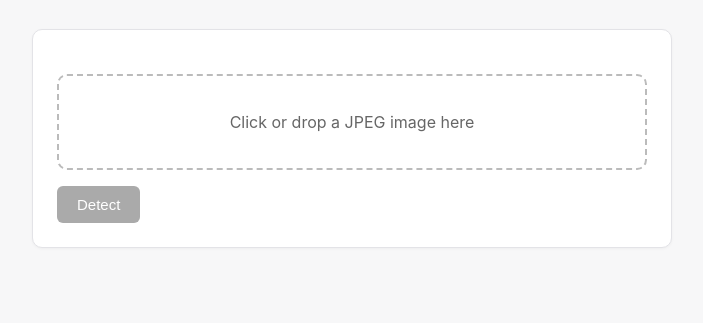
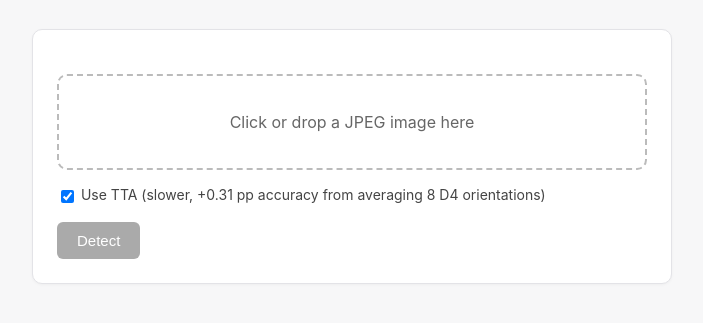
Before and after one commit to peadun/image-steg-check-cnn-based, a Flask app: page / in a window 1280 px wide. Shown: the part 154-477 px from the top of the page, without its empty margins (288-991 px from the left). Run offline with Flask 3, Linux system fonts and the light colour scheme; parts of the project's set-up code (start-up, migrations or seed data) failed here and were passed over; some libraries are stand-ins or nearby versions.

Commit message:
Add TTA toggle checkbox in UI for demo flexibility

```diff
--- a/server.py
+++ b/server.py
@@ -124,7 +124,8 @@ def predict():
                              f'max {MAX_IMAGE_DIMENSION}×{MAX_IMAGE_DIMENSION})'
                 }), 400
 
-        is_stego, confidence = efficientnet_inference.predict(tmp_path)
+        use_tta = request.form.get('use_tta', 'true').lower() != 'false'
+        is_stego, confidence = efficientnet_inference.predict(tmp_path, use_tta=use_tta)
         return jsonify({
             'model':      'EfficientNet',
             'is_stego':   bool(is_stego),
--- a/templates/index.html
+++ b/templates/index.html
@@ -98,6 +98,11 @@
 
     <img id="preview">
 
+    <label style="display: block; margin-top: 16px; font-size: 14px; color: #444; cursor: pointer;">
+      <input type="checkbox" id="tta" checked style="vertical-align: middle;">
+      Use TTA (slower, +0.31 pp accuracy from averaging 8 D4 orientations)
+    </label>
+
     <button id="go" disabled>Detect</button>
 
     <div id="progress">
@@ -114,6 +119,7 @@
   const preview  = document.getElementById('preview');
   const go       = document.getElementById('go');
   const result   = document.getElementById('result');
+  const tta      = document.getElementById('tta');
   const progress = document.getElementById('progress');
   const fill     = progress.querySelector('.progress-fill');
   const ptext    = progress.querySelector('.progress-text');
@@ -141,22 +147,23 @@
   }
 
   // Progress animation: time-based, since the backend is one-shot (no SSE).
-  // Inference takes ~40s on Render free tier (0.1 CPU, 8 TTA passes).
-  // Fill to 95% over EST_DURATION_MS, then jump to 100% when fetch resolves.
-  const EST_DURATION_MS = 38000;
+  // Inference takes ~40s with TTA (8 passes) or ~5s without on Render free tier.
+  // Fill to 95% over the estimated duration, then jump to 100% when fetch resolves.
   let progressTimer = null;
 
-  function startProgress() {
+  function startProgress(useTta) {
     progress.style.display = 'block';
     fill.style.width = '0%';
     ptext.textContent = 'Starting…';
 
+    const est = useTta ? 38000 : 5000;
     const start = Date.now();
     progressTimer = setInterval(() => {
       const elapsed = Date.now() - start;
-      const pct = Math.min(95, (elapsed / EST_DURATION_MS) * 95);
+      const pct = Math.min(95, (elapsed / est) * 95);
       fill.style.width = pct + '%';
 
+      if (useTta) {
         if      (elapsed <  1500) ptext.textContent = 'Loading model…';
         else if (elapsed <  6000) ptext.textContent = 'Running inference (1/8)…';
         else if (elapsed < 11000) ptext.textContent = 'Running inference (2/8)…';
@@ -166,6 +173,10 @@
         else if (elapsed < 31000) ptext.textContent = 'Running inference (6/8)…';
         else if (elapsed < 36000) ptext.textContent = 'Running inference (7/8)…';
         else                       ptext.textContent = 'Almost done…';
+      } else {
+        if   (elapsed < 1500) ptext.textContent = 'Loading model…';
+        else                  ptext.textContent = 'Running inference…';
+      }
     }, 200);
   }
 
@@ -181,10 +192,12 @@
     go.disabled = true;
     go.textContent = 'Analyzing …';
     result.style.display = 'none';
-    startProgress();
+    const useTta = tta.checked;
+    startProgress(useTta);
 
     const data = new FormData();
     data.append('image', selectedFile);
+    data.append('use_tta', useTta ? 'true' : 'false');
 
     try {
       const r = await fetch('/predict', { method: 'POST', body: data });
```
Lines whose indentation alone changed are shown as unchanged.
